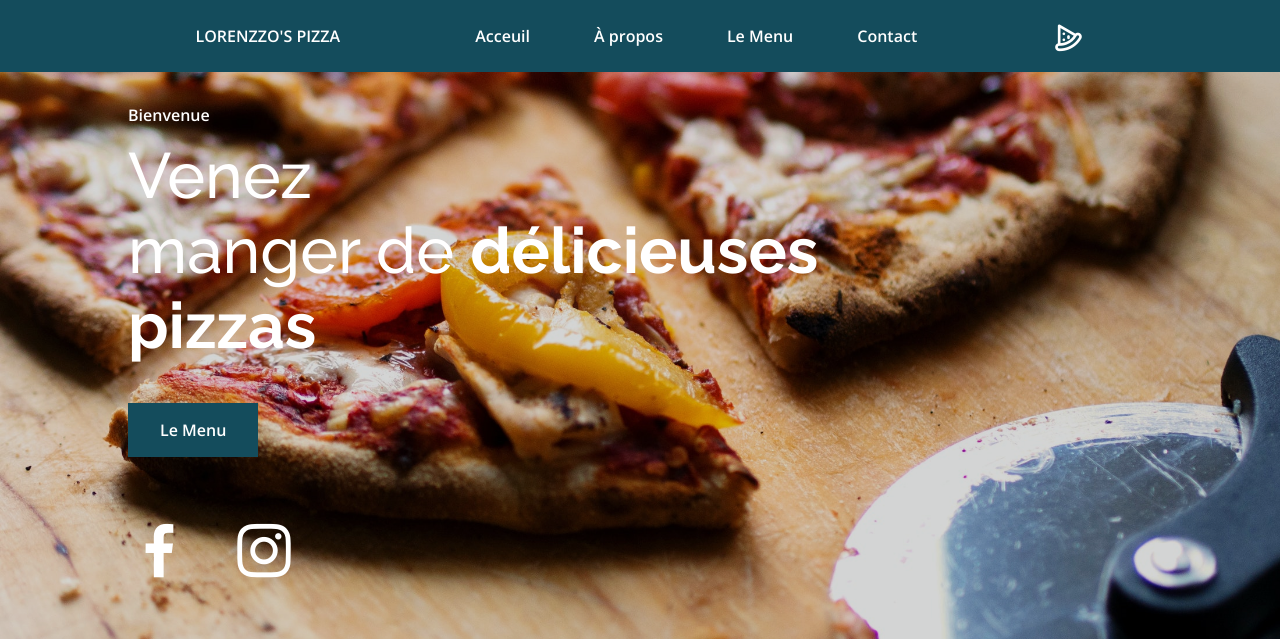
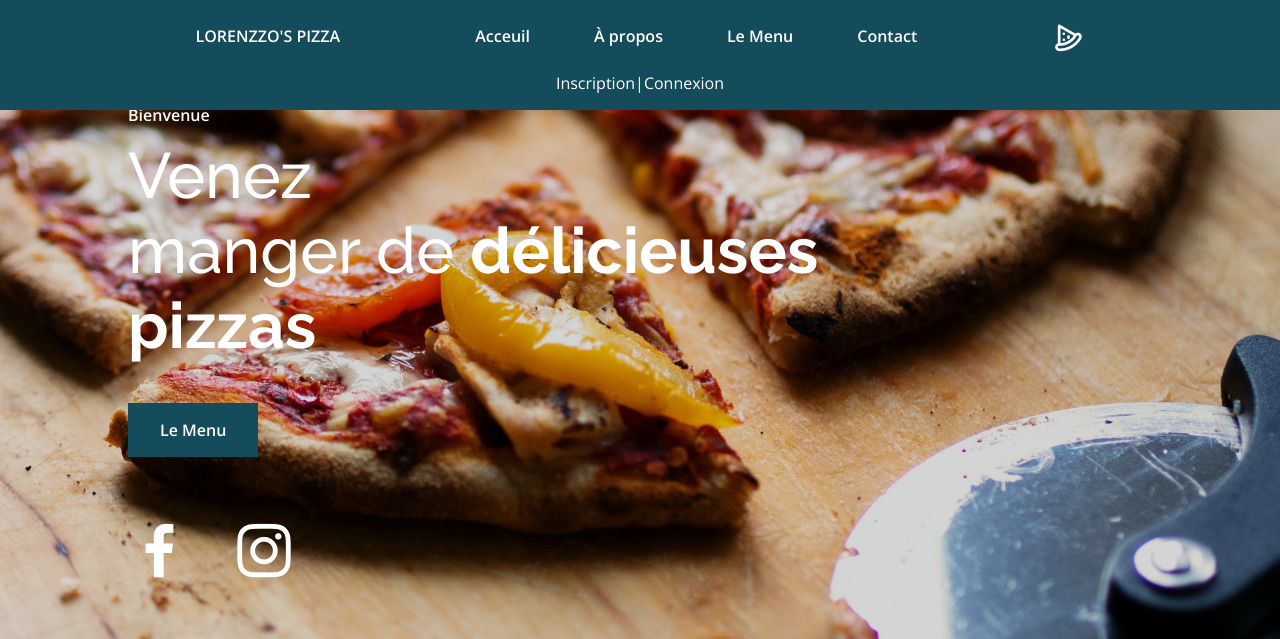
Before and after one commit to liohumb/Pizza, a PHP site: page / in a window 1280 px wide. Shown: the top 639 px of the page. Run offline with PHP 8.4, Linux system fonts and the light colour scheme.

Commit message:
ajout btn connexion

```diff
--- a/assets/css/style.css
+++ b/assets/css/style.css
@@ -224,6 +224,26 @@ button {
 
 .show-menu {
     right: 0;
+}
+
+.connexion {
+    display: flex;
+    justify-content: center;
+    color: var(--white-color);
+    text-decoration: none;
+    margin-bottom: 1rem;
+}
+
+.connexion-bis {
+    display: flex;
+    justify-content: center;
+    color: var(--white-color);
+    text-decoration: none;
+    margin-bottom: 1rem;
+}
+
+.btn-conn {
+    color: var(--white-color);
 }
 
 .active-link {
--- a/index.html
+++ b/index.html
@@ -38,6 +38,19 @@
                 <i class="uil uil-bars"></i>
             </div>
         </nav>
+
+        <div class="connexion">
+            <a href="" class="btn-conn">Inscription</a>
+            |
+            <a href="" class="btn-conn">Connexion</a>
+        </div>
+
+        <!--    <div class="connexion-bis">
+                <a href="" class="btn-conn">Mon compte</a>
+                |
+                <a href="" class="btn-conn">Déconnexion</a>
+            </div>
+        -->
     </header>
 
     <main class="home" id="home">
```
Also changed, not shown: contact.html (+13 -0 lines), menu.html (+14 -0 lines), panier.html (+13 -0 lines), produit/carlsberg.html (+13 -0 lines), produit/chevre.html (+13 -0 lines), produit/chorizzo.html (+13 -0 lines), produit/coca.html (+13 -0 lines), produit/cookie.html (+13 -0 lines), produit/enfant.html (+13 -0 lines), produit/glace.html (+13 -0 lines), produit/mozza.html (+13 -0 lines), produit/muffins.html (+13 -0 lines), produit/pepperoni.html (+13 -0 lines), produit/poulette.html (+13 -0 lines), 4 more files.
